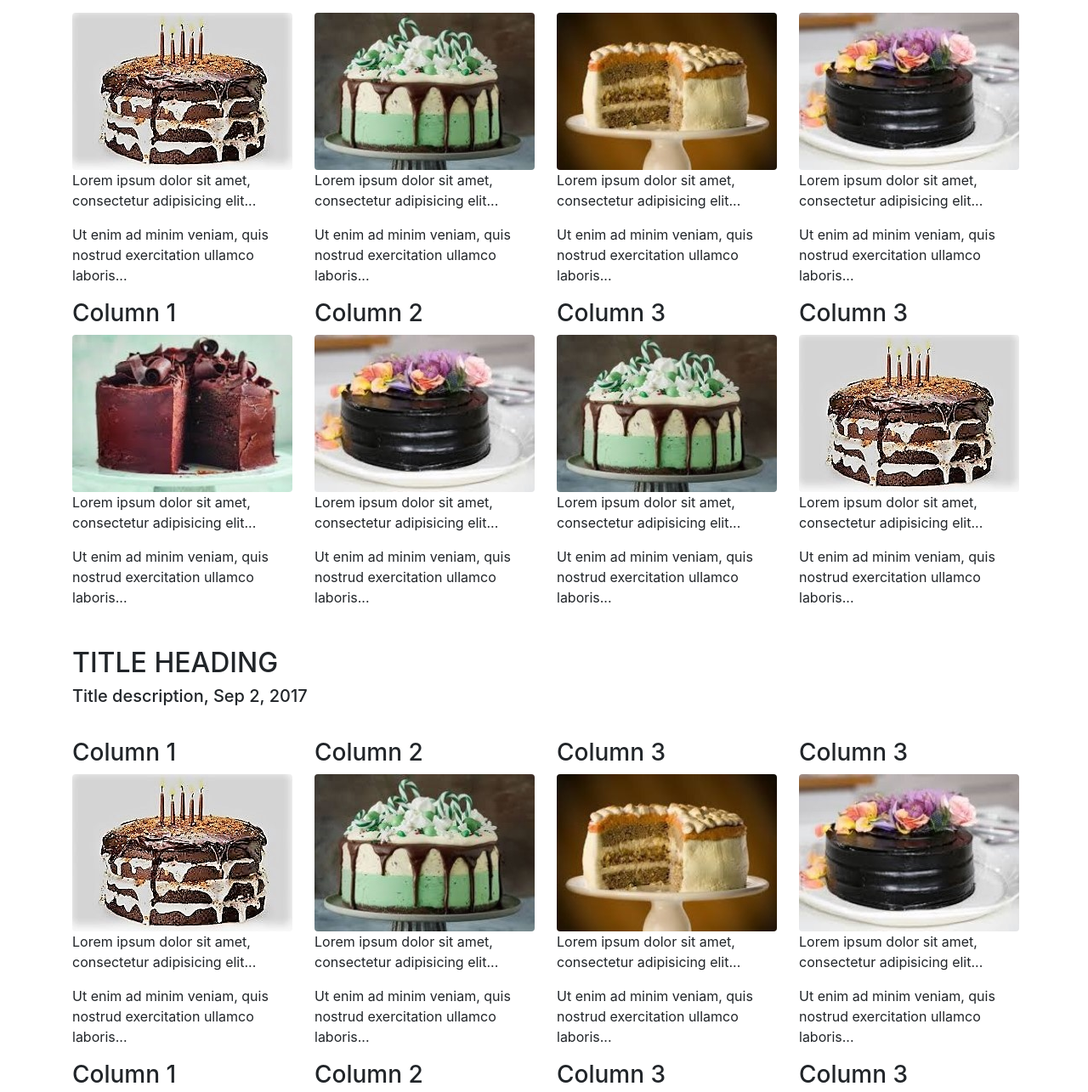
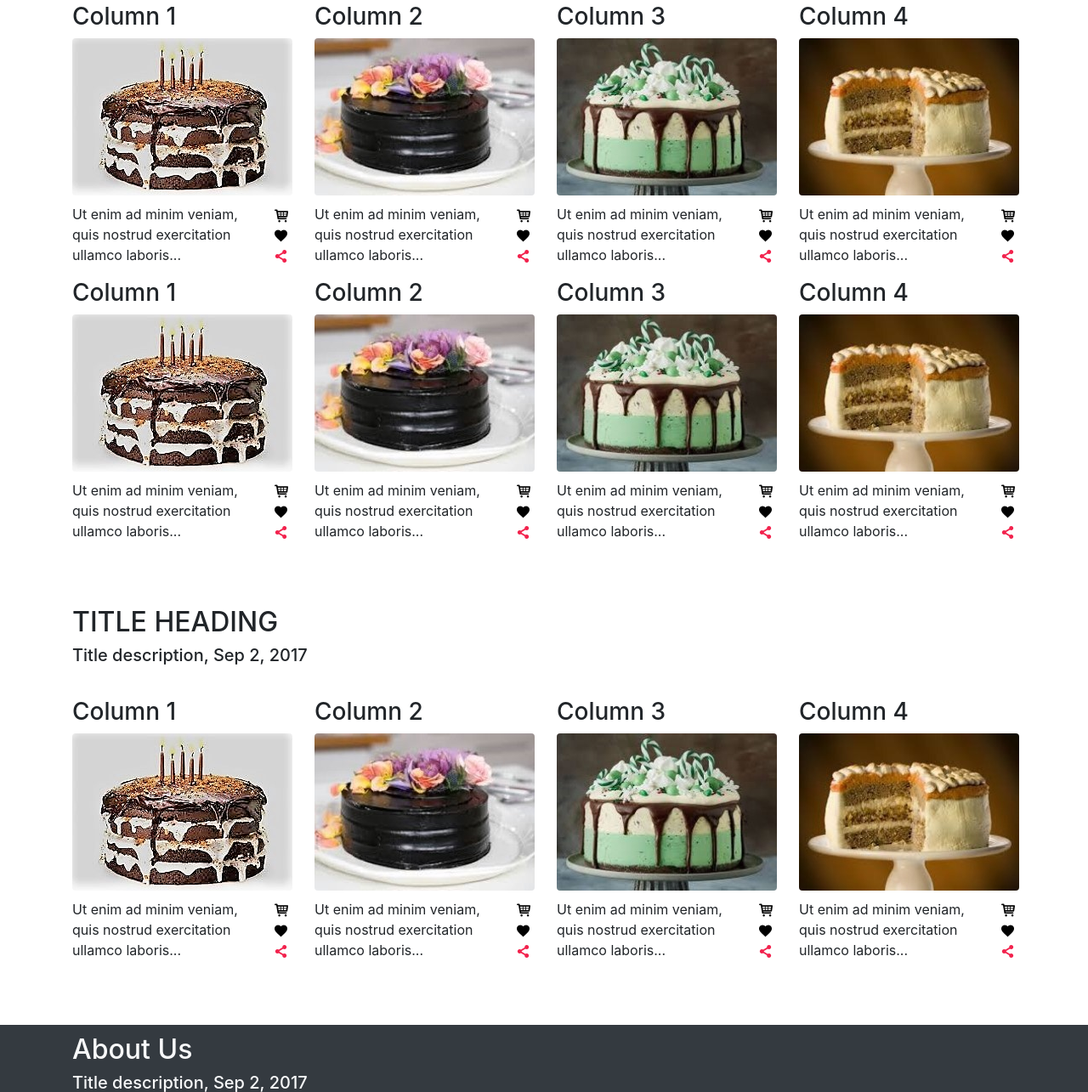
Before and after one commit to MinaAdelRizk/Pastry, a plain HTML site: page readyToEatShop.html in a window 1280 px wide. Shown: the part 459-1744 px from the top of the page at 85% size. Drawn offline with nearby package versions, Linux system fonts and the light colour scheme.

Commit message:
Stable version to start

```diff
--- a/readyToEatShop.html
+++ b/readyToEatShop.html
@@ -1,7 +1,7 @@
 <!DOCTYPE html>
 <html lang="en">
   <head>
-    <title>Pastry's Shop</title>
+    <title>BS4 Basic Template</title>
     <!-- LOGO ??-->
     <meta charset="utf-8">
     <!-- To ensure proper rendering and touch zooming & Responsivenes on various view ports -->
@@ -121,136 +121,216 @@
         <img src="img/cart.png" alt="Cart" style="max-height:25px;width:auto;">
         <span class="badge badge-primary badge-pill">99</span>
       </div>
-    </nav>
+    </nav>  <!-- NavBar @END -->
 
-<!-- The Page content below the navigation bar -->
+<!-- The Page content below the NavBar -->
 
-<!-- The 3 sections for the hilighted products including a picture and decsbelow the home introduction -->
-<div class="container" style="margin-top:30px" >
-<!--Row 1 Products Heading 1 -->
+<!-- Container 1 -->
+<div class="container" style="padding-bottom:60px; padding-top:60px;">
+<!-- Container 1, Row 1-H(1) Title 1 -->
+  <div class="col-sm-12" style="padding: 0px 0px 30px 0px;">
+    <h2>TITLE HEADING</h2>
+    <h5>Title description, Sep 2, 2017</h5>
+  </div> <!-- Row 1-H(1) > Container 1 @END -->
+
+<!-- Container 1, Row 1-P(2) Products 1 -->
+  <div class="row">
+<!--Column 1-->
+    <div class="col-sm-3">
+      <h3>Column 1</h3>
+      <a href="#"><img src="img/cake2.jpg" class="rounded" alt="Cinque Terre"></a>
+      <div class="row" style="margin-top:10px;">
+        <div class="col-sm-10">
+          <p>Ut enim ad minim veniam, quis nostrud exercitation ullamco laboris...</p>
+        </div>
+        <div class="col-sm-2">
+          <a href="#"><img src="img/icons/shoppingCart16b.png" alt="Shopping Cart"></a>
+          <a href="#"><img src="img/icons/fav16b.png" alt="Favourite"></a>
+          <a href="#"><img src="img/icons/share16p.png" alt="Share"></a>
+        </div>
+      </div>
+    </div>
+<!--Column 2-->
+    <div class="col-sm-3">
+      <h3>Column 2</h3>
+      <a href="#"><img src="img/cake3.jpg" class="rounded" alt="Cinque Terre"></a>
+      <div class="row" style="margin-top:10px;">
+        <div class="col-sm-10">
+          <p>Ut enim ad minim veniam, quis nostrud exercitation ullamco laboris...</p>
+        </div>
+        <div class="col-sm-2">
+          <a href="#"><img src="img/icons/shoppingCart16b.png" alt="Shopping Cart"></a>
+          <a href="#"><img src="img/icons/fav16b.png" alt="Favourite"></a>
+          <a href="#"><img src="img/icons/share16p.png" alt="Share"></a>
+        </div>
+      </div>
+    </div>
+<!--Column 3-->
+    <div class="col-sm-3">
+      <h3>Column 3</h3>
+      <a href="#"><img src="img/cake4.jpg" class="rounded" alt="Cinque Terre"></a>
+      <div class="row" style="margin-top:10px;">
+        <div class="col-sm-10">
+          <p>Ut enim ad minim veniam, quis nostrud exercitation ullamco laboris...</p>
+        </div>
+        <div class="col-sm-2">
+          <a href="#"><img src="img/icons/shoppingCart16b.png" alt="Shopping Cart"></a>
+          <a href="#"><img src="img/icons/fav16b.png" alt="Favourite"></a>
+          <a href="#"><img src="img/icons/share16p.png" alt="Share"></a>
+        </div>
+      </div>
+    </div>
+<!--Column 4-->
+    <div class="col-sm-3">
+      <h3>Column 4</h3>
+      <a href="#"><img src="img/cake5.jpg" class="rounded" alt="Cinque Terre"></a>
+      <div class="row" style="margin-top:10px;">
+        <div class="col-sm-10">
+          <p>Ut enim ad minim veniam, quis nostrud exercitation ullamco laboris...</p>
+        </div>
+        <div class="col-sm-2">
+          <a href="#"><img src="img/icons/shoppingCart16b.png" alt="Shopping Cart"></a>
+          <a href="#"><img src="img/icons/fav16b.png" alt="Favourite"></a>
+          <a href="#"><img src="img/icons/share16p.png" alt="Share"></a>
+        </div>
+      </div>
+    </div>
+  </div> <!-- Row 1-P(2) > Container 1 @END -->
+
+<!-- Container 1, Row 2-P(3) Products 2 -->
+  <div class="row">
+<!--Column 1-->
+    <div class="col-sm-3">
+      <h3>Column 1</h3>
+      <a href="#"><img src="img/cake2.jpg" class="rounded" alt="Cinque Terre"></a>
+      <div class="row" style="margin-top:10px;">
+        <div class="col-sm-10">
+          <p>Ut enim ad minim veniam, quis nostrud exercitation ullamco laboris...</p>
+        </div>
+        <div class="col-sm-2">
+          <a href="#"><img src="img/icons/shoppingCart16b.png" alt="Shopping Cart"></a>
+          <a href="#"><img src="img/icons/fav16b.png" alt="Favourite"></a>
+          <a href="#"><img src="img/icons/share16p.png" alt="Share"></a>
+        </div>
+      </div>
+    </div>
+<!--Column 2-->
+    <div class="col-sm-3">
+      <h3>Column 2</h3>
+      <a href="#"><img src="img/cake3.jpg" class="rounded" alt="Cinque Terre"></a>
+      <div class="row" style="margin-top:10px;">
+        <div class="col-sm-10">
+          <p>Ut enim ad minim veniam, quis nostrud exercitation ullamco laboris...</p>
+        </div>
+        <div class="col-sm-2">
+          <a href="#"><img src="img/icons/shoppingCart16b.png" alt="Shopping Cart"></a>
+          <a href="#"><img src="img/icons/fav16b.png" alt="Favourite"></a>
+          <a href="#"><img src="img/icons/share16p.png" alt="Share"></a>
+        </div>
+      </div>
+    </div>
+<!--Column 3-->
+    <div class="col-sm-3">
+      <h3>Column 3</h3>
+      <a href="#"><img src="img/cake4.jpg" class="rounded" alt="Cinque Terre"></a>
+      <div class="row" style="margin-top:10px;">
+        <div class="col-sm-10">
+          <p>Ut enim ad minim veniam, quis nostrud exercitation ullamco laboris...</p>
+        </div>
+        <div class="col-sm-2">
+          <a href="#"><img src="img/icons/shoppingCart16b.png" alt="Shopping Cart"></a>
+          <a href="#"><img src="img/icons/fav16b.png" alt="Favourite"></a>
+          <a href="#"><img src="img/icons/share16p.png" alt="Share"></a>
+        </div>
+      </div>
+    </div>
+<!--Column 4-->
+    <div class="col-sm-3">
+      <h3>Column 4</h3>
+      <a href="#"><img src="img/cake5.jpg" class="rounded" alt="Cinque Terre"></a>
+      <div class="row" style="margin-top:10px;">
+        <div class="col-sm-10">
+          <p>Ut enim ad minim veniam, quis nostrud exercitation ullamco laboris...</p>
+        </div>
+        <div class="col-sm-2">
+          <a href="#"><img src="img/icons/shoppingCart16b.png" alt="Shopping Cart"></a>
+          <a href="#"><img src="img/icons/fav16b.png" alt="Favourite"></a>
+          <a href="#"><img src="img/icons/share16p.png" alt="Share"></a>
+        </div>
+      </div>
+    </div> <!-- Column 4 > Row 3 > Container 1 @END -->
+  </div> <!-- Row 3 > Container 1 @END -->
+</div> <!-- Container 1 @END -->
+
+<!-- Container 2 -->
+<div class="container" style="padding-bottom:60px;">
+<!-- Container 2, Row 1-H(4), Title 2 -->
   <div class="col-sm-12" style="padding: 0px 0px 30px 0px;">
     <h2>TITLE HEADING</h2>
     <h5>Title description, Sep 2, 2017</h5>
   </div>
-<!--Row 2 Products 1 -->
+
+  <!--Container 2, Raw 1-P(5) Products 3 -->
     <div class="row">
       <div class="col-sm-3">
         <h3>Column 1</h3>
         <a href="#"><img src="img/cake2.jpg" class="rounded" alt="Cinque Terre"></a>
-      <p>Lorem ipsum dolor sit amet, consectetur adipisicing elit...</p>
+        <div class="row" style="margin-top:10px;">
+          <div class="col-sm-10">
             <p>Ut enim ad minim veniam, quis nostrud exercitation ullamco laboris...</p>
           </div>
-    <div class="col-sm-3">
-      <h3>Column 2</h3>
-      <a href="#"><img src="img/cake4.jpg" class="rounded" alt="Cinque Terre"></a>
-      <p>Lorem ipsum dolor sit amet, consectetur adipisicing elit...</p>
-      <p>Ut enim ad minim veniam, quis nostrud exercitation ullamco laboris...</p>
-    </div>
-    <div class="col-sm-3">
-      <h3>Column 3</h3>
-      <a href="#"><img src="img/cake5.jpg" class="rounded" alt="Cinque Terre"></a>
-      <p>Lorem ipsum dolor sit amet, consectetur adipisicing elit...</p>
-      <p>Ut enim ad minim veniam, quis nostrud exercitation ullamco laboris...</p>
-    </div>
-    <div class="col-sm-3">
-      <h3>Column 3</h3>
-      <a href="#"><img src="img/cake3.jpg" class="rounded" alt="Cinque Terre"></a>
-      <p>Lorem ipsum dolor sit amet, consectetur adipisicing elit...</p>
-      <p>Ut enim ad minim veniam, quis nostrud exercitation ullamco laboris...</p>
+          <div class="col-sm-2">
+            <a href="#"><img src="img/icons/shoppingCart16b.png" alt="Shopping Cart"></a>
+            <a href="#"><img src="img/icons/fav16b.png" alt="Favourite"></a>
+            <a href="#"><img src="img/icons/share16p.png" alt="Share"></a>
           </div>
         </div>
-<!--Row 3 Products 2 -->
-  <div class="row">
-    <div class="col-sm-3">
-      <h3>Column 1</h3>
-      <a href="#"><img src="img/cake1.jpg" class="rounded" alt="Cinque Terre"></a>
-      <p>Lorem ipsum dolor sit amet, consectetur adipisicing elit...</p>
-      <p>Ut enim ad minim veniam, quis nostrud exercitation ullamco laboris...</p>
       </div>
       <div class="col-sm-3">
         <h3>Column 2</h3>
         <a href="#"><img src="img/cake3.jpg" class="rounded" alt="Cinque Terre"></a>
-      <p>Lorem ipsum dolor sit amet, consectetur adipisicing elit...</p>
+        <div class="row" style="margin-top:10px;">
+          <div class="col-sm-10">
             <p>Ut enim ad minim veniam, quis nostrud exercitation ullamco laboris...</p>
+          </div>
+          <div class="col-sm-2">
+            <a href="#"><img src="img/icons/shoppingCart16b.png" alt="Shopping Cart"></a>
+            <a href="#"><img src="img/icons/fav16b.png" alt="Favourite"></a>
+            <a href="#"><img src="img/icons/share16p.png" alt="Share"></a>
+          </div>
+        </div>
       </div>
       <div class="col-sm-3">
         <h3>Column 3</h3>
         <a href="#"><img src="img/cake4.jpg" class="rounded" alt="Cinque Terre"></a>
-      <p>Lorem ipsum dolor sit amet, consectetur adipisicing elit...</p>
+        <div class="row" style="margin-top:10px;">
+          <div class="col-sm-10">
             <p>Ut enim ad minim veniam, quis nostrud exercitation ullamco laboris...</p>
           </div>
-    <div class="col-sm-3">
-      <h3>Column 3</h3>
-      <a href="#"><img src="img/cake2.jpg" class="rounded" alt="Cinque Terre"></a>
-      <p>Lorem ipsum dolor sit amet, consectetur adipisicing elit...</p>
-      <p>Ut enim ad minim veniam, quis nostrud exercitation ullamco laboris...</p>
+          <div class="col-sm-2">
+            <a href="#"><img src="img/icons/shoppingCart16b.png" alt="Shopping Cart"></a>
+            <a href="#"><img src="img/icons/fav16b.png" alt="Favourite"></a>
+            <a href="#"><img src="img/icons/share16p.png" alt="Share"></a>
           </div>
         </div>
       </div>
-
-
-<!-- The 3 sections for the hilighted products including a picture and decsbelow the home introduction -->
-<div class="container" style="margin-top:30px" >
-<!--Row 1 Products Heading 1 -->
-  <div class="col-sm-12" style="padding: 0px 0px 30px 0px;">
-    <h2>TITLE HEADING</h2>
-    <h5>Title description, Sep 2, 2017</h5>
-  </div>
-<!--Row 2 Products 1 -->
-  <div class="row">
       <div class="col-sm-3">
-      <h3>Column 1</h3>
-      <a href="#"><img src="img/cake2.jpg" class="rounded" alt="Cinque Terre"></a>
-      <p>Lorem ipsum dolor sit amet, consectetur adipisicing elit...</p>
+        <h3>Column 4</h3>
+        <a href="#"><img src="img/cake5.jpg" class="rounded" alt="Cinque Terre"></a>
+        <div class="row" style="margin-top:10px;">
+          <div class="col-sm-10">
             <p>Ut enim ad minim veniam, quis nostrud exercitation ullamco laboris...</p>
           </div>
-    <div class="col-sm-3">
-      <h3>Column 2</h3>
-      <a href="#"><img src="img/cake4.jpg" class="rounded" alt="Cinque Terre"></a>
-      <p>Lorem ipsum dolor sit amet, consectetur adipisicing elit...</p>
-      <p>Ut enim ad minim veniam, quis nostrud exercitation ullamco laboris...</p>
-    </div>
-    <div class="col-sm-3">
-      <h3>Column 3</h3>
-      <a href="#"><img src="img/cake5.jpg" class="rounded" alt="Cinque Terre"></a>
-      <p>Lorem ipsum dolor sit amet, consectetur adipisicing elit...</p>
-      <p>Ut enim ad minim veniam, quis nostrud exercitation ullamco laboris...</p>
-    </div>
-    <div class="col-sm-3">
-      <h3>Column 3</h3>
-      <a href="#"><img src="img/cake3.jpg" class="rounded" alt="Cinque Terre"></a>
-      <p>Lorem ipsum dolor sit amet, consectetur adipisicing elit...</p>
-      <p>Ut enim ad minim veniam, quis nostrud exercitation ullamco laboris...</p>
+          <div class="col-sm-2">
+            <a href="#"><img src="img/icons/shoppingCart16b.png" alt="Shopping Cart"></a>
+            <a href="#"><img src="img/icons/fav16b.png" alt="Favourite"></a>
+            <a href="#"><img src="img/icons/share16p.png" alt="Share"></a>
           </div>
         </div>
-<!--Row 3 Products 2 -->
-  <div class="row">
-    <div class="col-sm-3">
-      <h3>Column 1</h3>
-      <a href="#"><img src="img/cake1.jpg" class="rounded" alt="Cinque Terre"></a>
-      <p>Lorem ipsum dolor sit amet, consectetur adipisicing elit...</p>
-      <p>Ut enim ad minim veniam, quis nostrud exercitation ullamco laboris...</p>
-    </div>
-    <div class="col-sm-3">
-      <h3>Column 2</h3>
-      <a href="#"><img src="img/cake3.jpg" class="rounded" alt="Cinque Terre"></a>
-      <p>Lorem ipsum dolor sit amet, consectetur adipisicing elit...</p>
-      <p>Ut enim ad minim veniam, quis nostrud exercitation ullamco laboris...</p>
-    </div>
-    <div class="col-sm-3">
-      <h3>Column 3</h3>
-      <a href="#"><img src="img/cake4.jpg" class="rounded" alt="Cinque Terre"></a>
-      <p>Lorem ipsum dolor sit amet, consectetur adipisicing elit...</p>
-      <p>Ut enim ad minim veniam, quis nostrud exercitation ullamco laboris...</p>
-    </div>
-    <div class="col-sm-3">
-      <h3>Column 3</h3>
-      <a href="#"><img src="img/cake2.jpg" class="rounded" alt="Cinque Terre"></a>
-      <p>Lorem ipsum dolor sit amet, consectetur adipisicing elit...</p>
-      <p>Ut enim ad minim veniam, quis nostrud exercitation ullamco laboris...</p>
-    </div>
-  </div>
-</div>
+      </div> <!--Column 4 > Row 1 > Container 2 @END -->
+    </div> <!--Row 1 > Container 2 @END -->
+  </div> <!-- Container 2 @END -->
+
 
 <!--About Section (below the hilighted products section) (Above the footer) -->
 <div class="container-fluid bg-dark text-light" id="abtInfo" >
```
Lines whose indentation alone changed are shown as unchanged.
